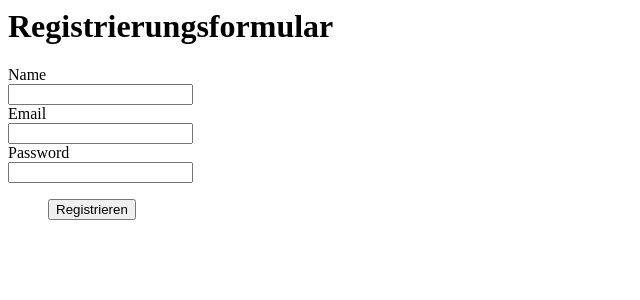
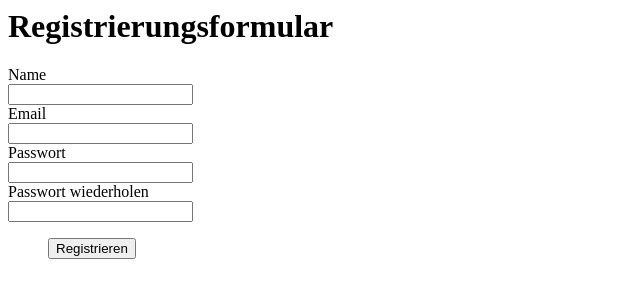
Before and after one commit to henningmeyer1987/AppRegistration, a Python web app: template app/dev/templates/signup.html in a window 1280 px wide. Shown: the top 300 px of the page, without its empty margins (0-640 px from the left). Run offline with Jinja, Linux system fonts and the light colour scheme; the template is opened without the code that fills it, so the values that code supplies are empty.

Commit message:
changed password validation

```diff
--- a/app/dev/templates/signup.html
+++ b/app/dev/templates/signup.html
@@ -23,10 +23,19 @@ Registrierungsformular
 		</div>
 		<div class="row signup-rows">
 			<div class="small-3 columns">
-				<label for="password" class="right inline" >Password</label>
+				<label for="password" class="right inline" >Passwort</label>
 			</div>
 			<div class="small-9 columns">
 				<input type="text" name="password" id="password" />
+				<small class="error hide"></small>
+			</div>
+		</div>
+		<div class="row signup-rows">
+			<div class="small-3 columns">
+				<label for="password_confirmation" class="right inline" >Passwort wiederholen</label>
+			</div>
+			<div class="small-9 columns">
+				<input type="text" name="password_confirmation" id="password_confirmation" />
 				<small class="error hide"></small>
 			</div>
 		</div>
```
Also changed, not shown: 1 other file.
